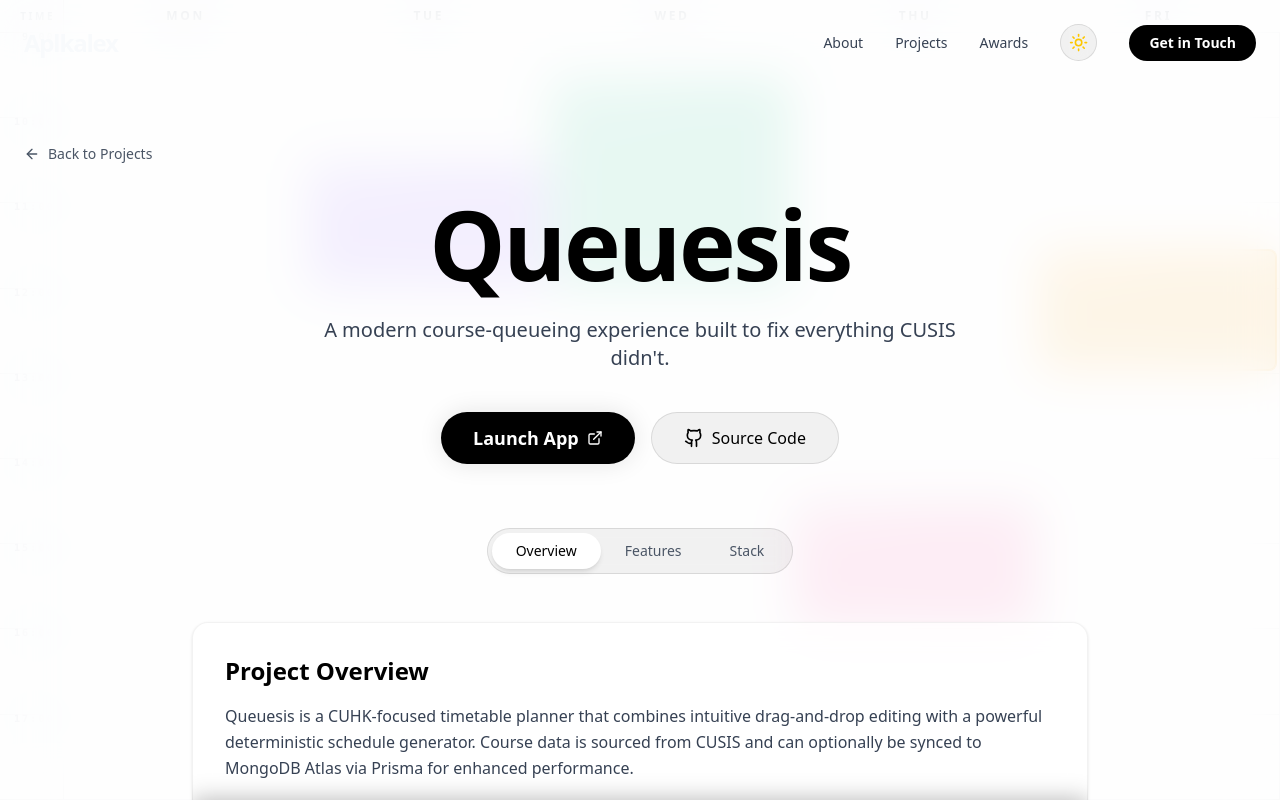
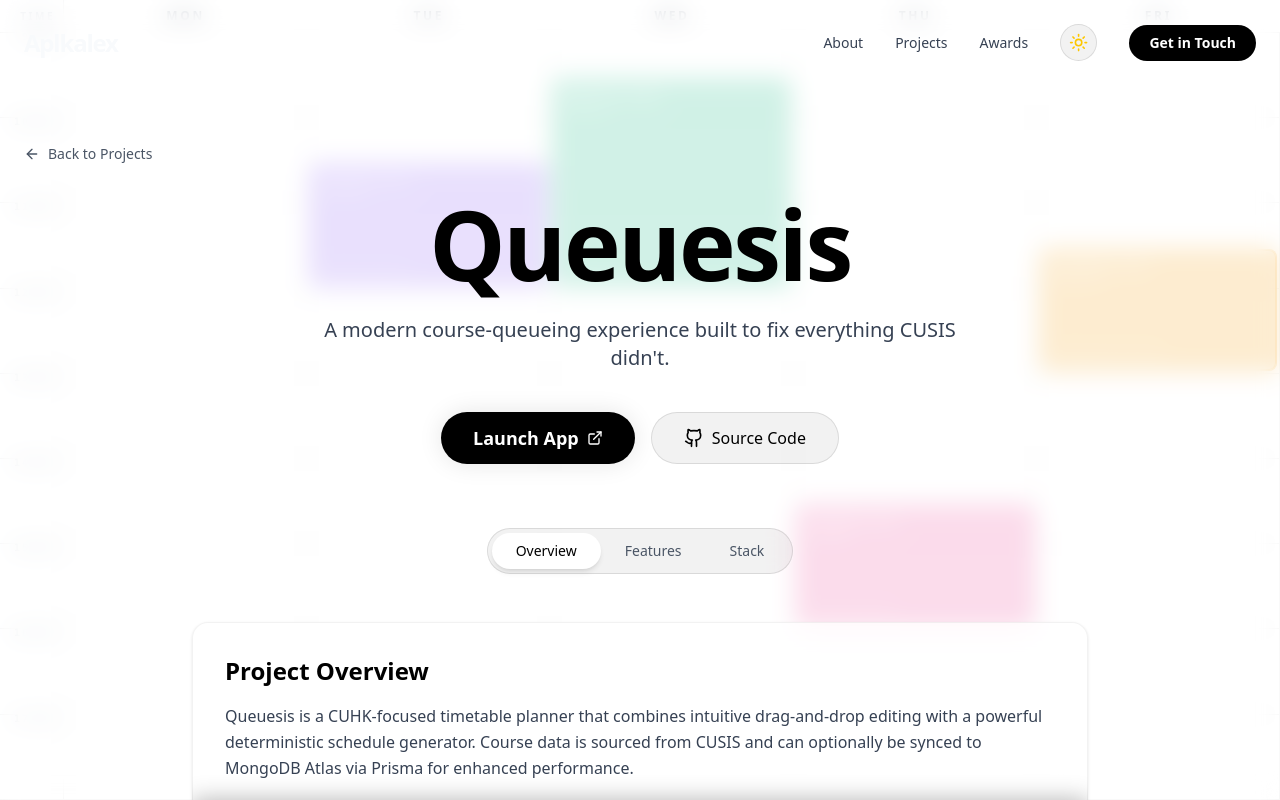
Before and after one commit to Aplkalex/aplkalex.com, a Next.js app: page /queuesis in a window 1280 px wide. Shown: the top 800 px of the page. Built offline with nearby package versions, Linux system fonts and the light colour scheme.

Commit message:
Implement animated page transitions and refine existing UI animations and styling across pages.

```diff
--- a/src/app/page.tsx
+++ b/src/app/page.tsx
@@ -17,9 +17,9 @@
 import { SiNextdotjs, SiTypescript, SiReact, SiTailwindcss, SiPython, SiNodedotjs, SiMongodb, SiJavascript, SiCplusplus, SiC, SiAmazonwebservices, SiMysql } from 'react-icons/si';
 
 const fadeInUp = {
-    initial: { opacity: 0, y: 20 },
+    initial: { opacity: 0, y: 40 },
     animate: { opacity: 1, y: 0 },
-    transition: { duration: 0.5 }
+    transition: { type: "spring", stiffness: 100, damping: 15, mass: 0.8 }
 };
 
 const slideInLeft = {
@@ -111,7 +111,7 @@
                 {zoomingId === 'queuesis' && (
                     <motion.div
                         layoutId="queuesis-card"
-                        className="fixed inset-0 z-[9999] bg-white dark:bg-black"
+                        className="fixed inset-0 z-[9999] !bg-white dark:!bg-black"
                         initial={{ borderRadius: 16 }}
                         animate={{ borderRadius: 0 }}
                         transition={{ duration: 0.25, ease: "easeInOut" }}
@@ -119,7 +119,7 @@
                 )}
                 {zoomingId === 'resume' && (
                     <motion.div
-                        className="fixed inset-0 z-[9999] bg-white dark:bg-black"
+                        className="fixed inset-0 z-[9999] !bg-white dark:!bg-black"
                         initial={{ clipPath: 'circle(0% at 50% 50%)' }}
                         animate={{ clipPath: 'circle(150% at 50% 50%)' }}
                         exit={{ opacity: 0 }}
@@ -163,7 +163,7 @@
                                         repeatDelay: 1
                                     }}
                                 >👋</motion.span>, I'm <br />
-                                <ScrambleText text="Aplkalex" className="bg-gradient-to-r from-black via-gray-800 to-black dark:from-white dark:via-gray-100 dark:to-white bg-clip-text text-transparent bg-[length:200%_auto] animate-gradient drop-shadow-[0_4px_12px_rgba(0,0,0,0.25)]" />.
+                                <ScrambleText text="Aplkalex" className="bg-gradient-to-r from-black via-gray-600 to-black dark:from-white dark:via-gray-200 dark:to-white bg-clip-text text-transparent bg-[length:200%_auto] animate-gradient drop-shadow-sm" />.
                             </motion.h1>
                             <motion.h2 variants={fadeInUp} className="text-2xl md:text-3xl theme-text-muted mb-6 font-light">
                                 IBBA & Computer Science Student @ CUHK | Exchange @ UBC <br />
@@ -173,7 +173,7 @@
                                 I build convenient, impactful systems that solve real-world problems. Passionate about AI, FinTech, and making the web a more human-centered space.
                             </motion.p>
                             <motion.div variants={fadeInUp} className="flex flex-wrap gap-4">
-                                <motion.div whileHover={{ scale: 1.05 }} whileTap={{ scale: 0.95 }}>
+                                <motion.div whileHover={{ scale: 1.05, rotate: -2 }} whileTap={{ scale: 0.95 }}>
                                     <Link
                                         href="#projects"
                                         className="px-8 py-3 bg-black text-white dark:bg-white dark:text-black rounded-full font-semibold flex items-center gap-2 border border-black/10 dark:border-transparent"
@@ -181,7 +181,7 @@
                                         View Work <ArrowRight size={18} />
                                     </Link>
                                 </motion.div>
-                                <motion.div whileHover={{ scale: 1.05 }} whileTap={{ scale: 0.95 }}>
+                                <motion.div whileHover={{ scale: 1.05, rotate: 2 }} whileTap={{ scale: 0.95 }}>
                                     <Link
                                         href="#contact"
                                         className="px-8 py-3 bg-white/90 border border-black/20 theme-text-strong dark:text-white rounded-full font-semibold shadow-md hover:bg-white dark:bg-white/5 dark:border-white/10 transition-colors flex items-center justify-center"
@@ -189,7 +189,7 @@
                                         Contact Me
                                     </Link>
                                 </motion.div>
-                                <motion.div whileHover={{ scale: 1.05 }} whileTap={{ scale: 0.95 }}>
+                                <motion.div whileHover={{ scale: 1.05, rotate: -2 }} whileTap={{ scale: 0.95 }}>
                                     <motion.button
                                         type="button"
                                         onClick={handleResumeClick}
@@ -401,7 +401,7 @@
                             </motion.div>
 
                             <div className="mt-12 text-center">
-                                <motion.div whileHover={{ scale: 1.05 }} whileTap={{ scale: 0.95 }} className="inline-block">
+                                <motion.div whileHover={{ scale: 1.05, rotate: 2 }} whileTap={{ scale: 0.95 }} className="inline-block">
                                     <Link href="/projects" className="inline-flex items-center gap-2 px-6 py-3 bg-black/5 border border-black/10 rounded-full text-black hover:bg-black/10 dark:bg-white/5 dark:border-white/10 dark:text-white dark:hover:bg-white/10 transition-colors">
                                         View All Projects <ArrowRight size={16} />
                                     </Link>
--- a/src/app/queuesis/page.tsx
+++ b/src/app/queuesis/page.tsx
@@ -37,10 +37,10 @@
             </AnimatePresence>
 
             {/* Interactive Background */}
-            <div className="fixed inset-0 z-0 !bg-[#f8f9fa] dark:!bg-black">
+            <div className="fixed inset-0 z-0 !bg-white dark:!bg-black">
                 <QueuesisShowcase variant="fullscreen" />
                 {/* Overlay - Bright White in light mode, Dark in dark mode */}
-                <div className="absolute inset-0 bg-white/80 dark:bg-black/40 backdrop-blur-xl pointer-events-none" />
+                <div className="absolute inset-0 bg-white/60 dark:bg-black/40 backdrop-blur-md pointer-events-none" />
             </div>
 
             <div className="container mx-auto px-6 py-12 pb-32 relative z-10 pointer-events-none">
--- /dev/null
+++ b/src/app/template.tsx
@@ -0,0 +1,16 @@
+'use client';
+
+import { motion } from 'framer-motion';
+
+export default function Template({ children }: { children: React.ReactNode }) {
+    return (
+        <motion.div
+            initial={{ opacity: 0, y: 20, scale: 0.98 }}
+            animate={{ opacity: 1, y: 0, scale: 1 }}
+            exit={{ opacity: 0, y: -20, scale: 0.98 }}
+            transition={{ type: "spring", stiffness: 80, damping: 15, mass: 1 }}
+        >
+            {children}
+        </motion.div>
+    );
+}
```
